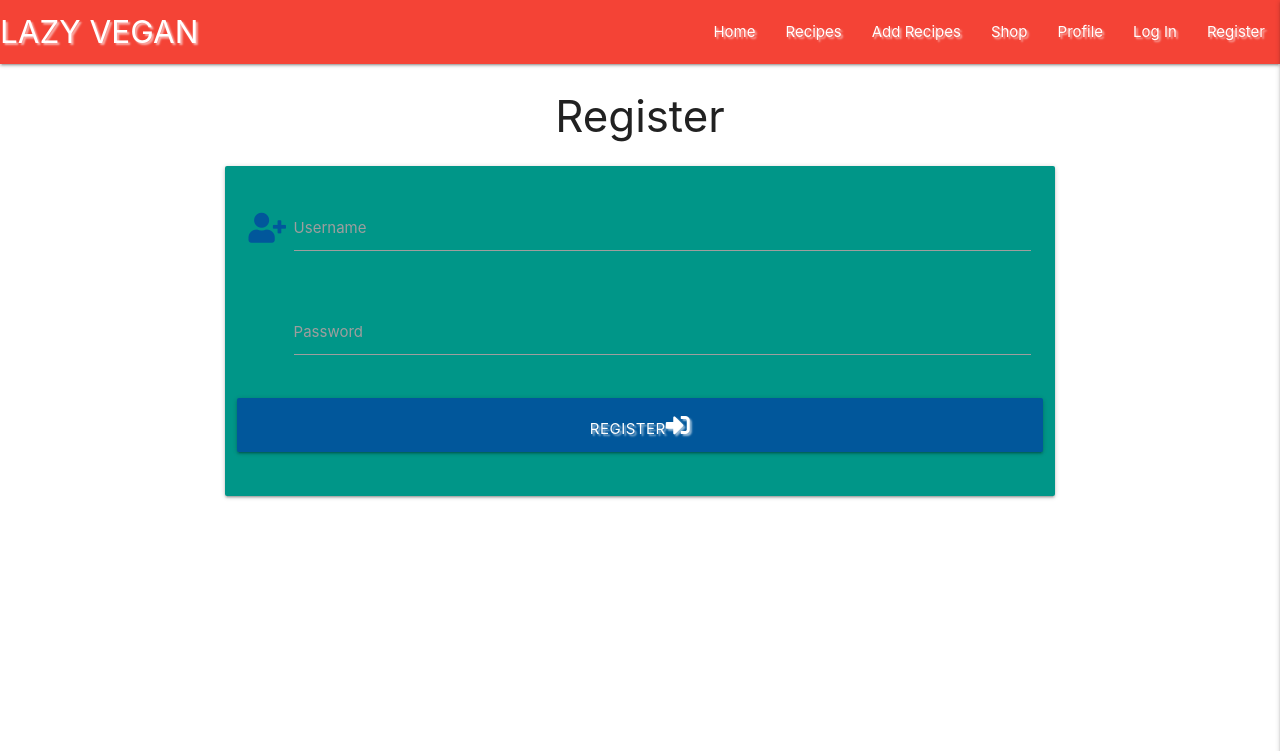
After one commit to jennymalmoe/LazyVegan, a Flask app: page /register in a window 1280 px wide. The commit adds this page. Shown: the top 751 px of the page. Run offline with Flask 2, Linux system fonts and the light colour scheme; some libraries are stand-ins or nearby versions.

Commit message:
Add Register template

```diff
--- a/app.py
+++ b/app.py
@@ -4,6 +4,7 @@ from flask import (
     redirect, request, session, url_for)
 from flask_pymongo import PyMongo
 from bson.objectid import ObjectId
+from werkzeug.security import generate_password_hash, check_password_hash
 if os.path.exists("env.py"):
     import env
 
@@ -22,6 +23,13 @@ mongo = PyMongo(app)
 def get_recipe():
     recipe = mongo.db.recipe.find()
     return render_template("recipe.html", recipe=recipe)
+
+
+@app.route("/register", methods=["GET", "POST"])
+def register():
+    return render_template("register.html")
+
+
 # How and where to run app.
 # Don't forget to change from True to False when submitting and deploying.
 if __name__ == "__main__":
--- a/templates/base.html
+++ b/templates/base.html
@@ -27,7 +27,7 @@
                 <li><a href="#">Shop</a></li>
                 <li><a href="#">Profile</a></li>
                 <li><a href="#">Log In</a></li>
-                <li><a href="#">Register</a></li>
+                <li><a href="{{ url_for('register')}}">Register</a></li>
               </ul>
             </div>
         </nav>
@@ -41,7 +41,7 @@
             <li><a href="#">Shop</a></li>
             <li><a href="#">Profile</a></li>
             <li><a href="#">Log In</a></li>
-            <li><a href="#">Register</a></li>
+            <li><a href="{{ url_for('register')}}">Register</a></li>
         </ul>
     </header>
 
--- /dev/null
+++ b/templates/register.html
@@ -0,0 +1,35 @@
+{% extends "base.html" %}
+{% block content %}
+
+<h3 class="center-align">Register</h3>
+
+<div class="row">
+    <form class="col s12 m8 offset-m2" method="POST" action="{{ url_for('register') }}">
+        <div class="card-panel teal">
+            <!-- username -->
+            <div class="row">
+                <div class="input-field col s12">
+                    <i class="fas fa-user-plus prefix light-blue-text text-darken-4"></i>
+                    <input id="username" name="username" type="text" class="validate">
+                    <label for="username">Username</label>
+                </div>
+            </div>
+            <!-- password -->
+            <div class="row">
+                <div class="input-field col s12">
+                    <i class="fas fa-user-block prefix light-blue-text text-darken-4"></i>
+                    <input id="password" name="password" type="password" class="validate">
+                    <label for="password">Password</label>
+                </div>
+            </div>
+            <!-- register -->
+            <div class="row">
+                <button type="submit" class="col s12 btn-large light-blue darken-4 text-shadow">
+                    Register<i class="fas fa-sign-in-alt"></i>
+                </button>
+            </div>
+        </div>
+    </form>
+</div>
+
+{% endblock %}
```
